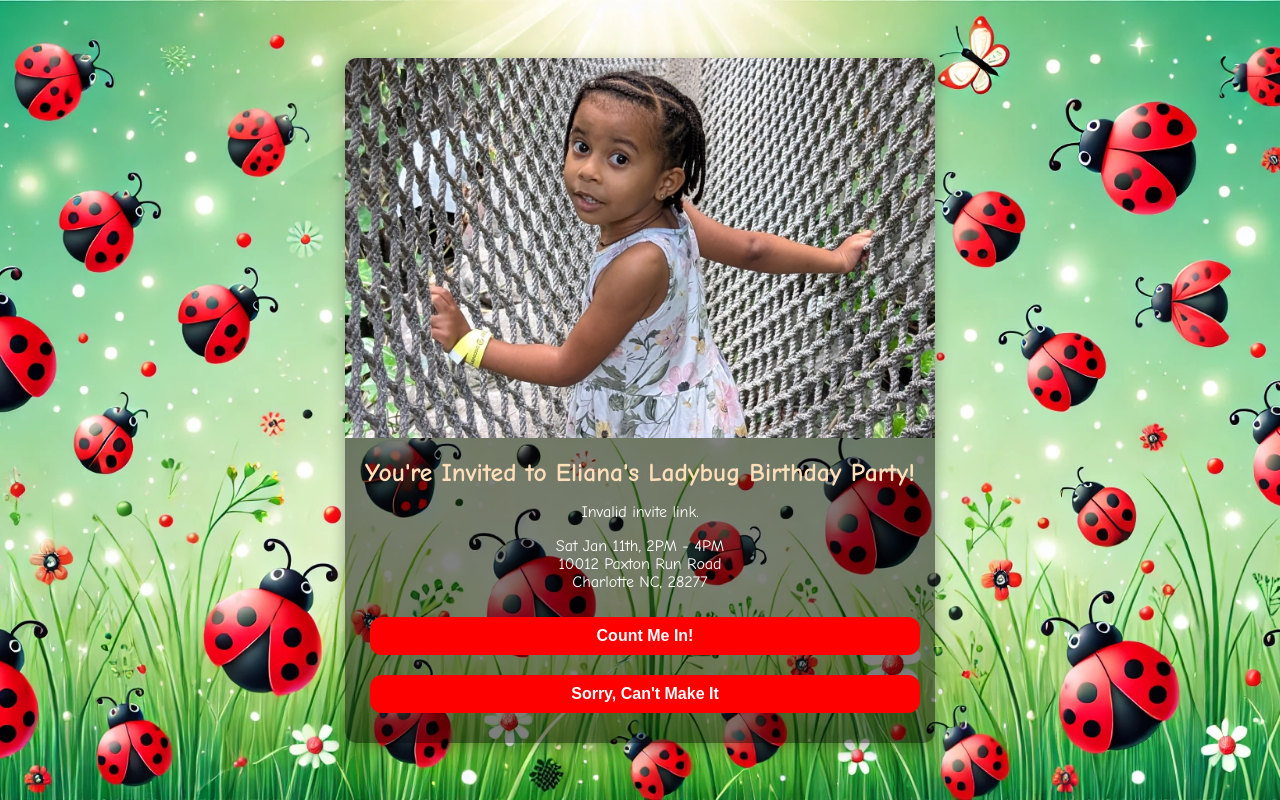
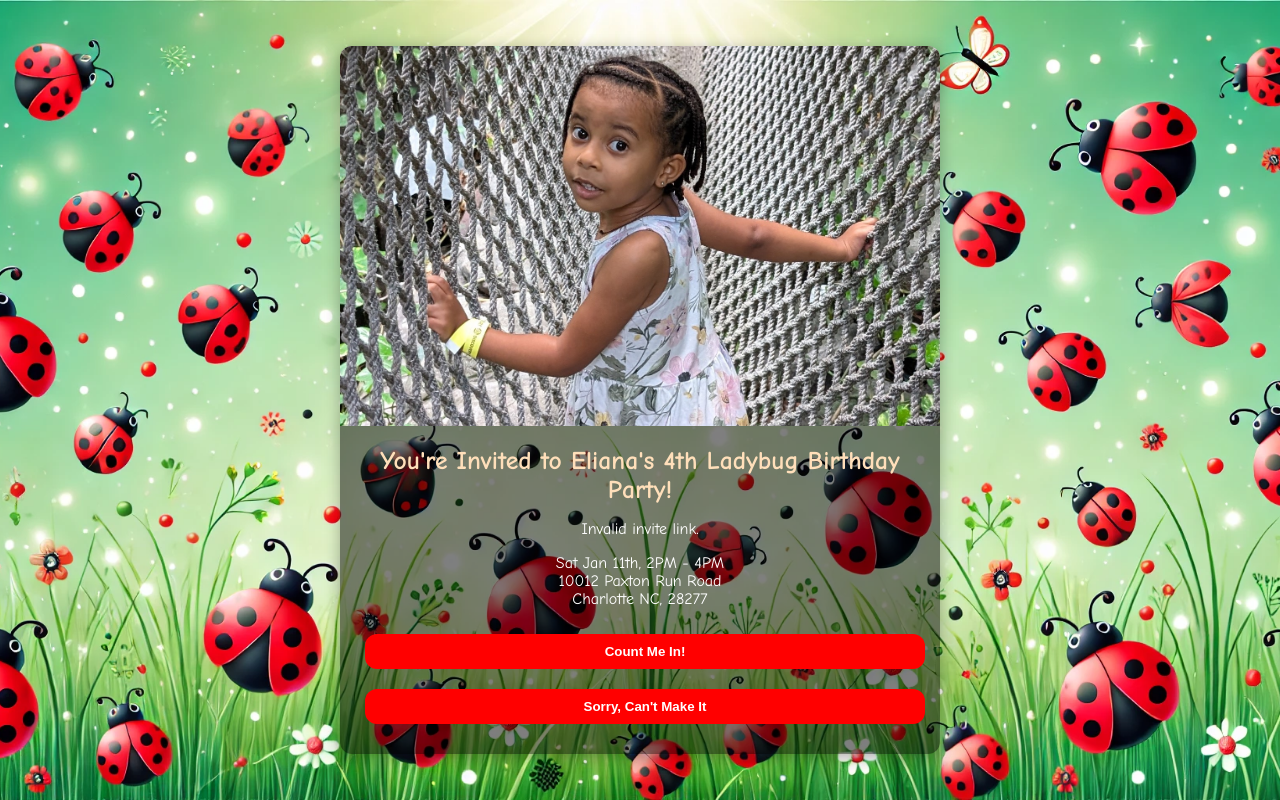
Before and after one commit to realTeddy/eliana, a website built with Vite: page hosting/index.html in a window 1280 px wide. Built offline with nearby package versions, Linux system fonts and the light colour scheme; some packages are replaced by stand-ins of ours.

Commit message:
changed font and header

```diff
--- a/hosting/src/main.ts
+++ b/hosting/src/main.ts
@@ -6,7 +6,7 @@
   <div>
     <div id="image-container"></div>
     <div id="content">
-      <h2>You're Invited to Eliana's Ladybug Birthday Party!</h2>
+      <h2>You're Invited to Eliana's 4th Ladybug Birthday Party!</h2>
       <p class="details" id="message"></p>
       <p class="details">
         Sat Jan 11th, 2PM - 4PM <br>
--- a/hosting/src/style.css
+++ b/hosting/src/style.css
@@ -1,5 +1,6 @@
 body {
   font-family: "Comic Sans MS", cursive, sans-serif;
+  font-size: 1rem;
   margin: 0;
   padding: 20px;
   background-image: url("/bg.webp");
@@ -47,13 +48,11 @@
 
 .details {
   margin-bottom: 1rem;
-  font-size: 1rem;
 }
 
 button {
   margin: 10px 5px;
   padding: 10px 20px;
-  font-size: 16px;
   border: none;
   border-radius: 12px;
   cursor: pointer;
```
